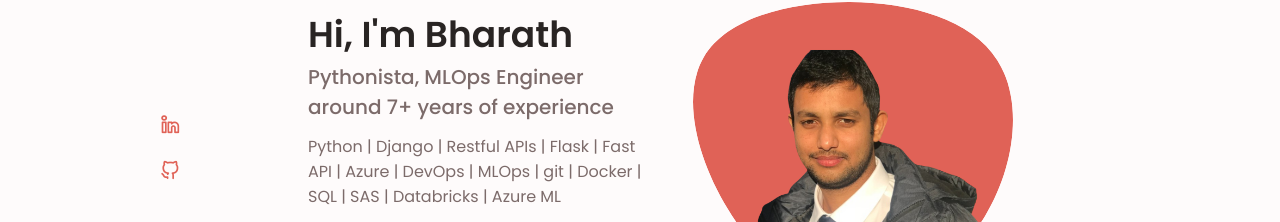
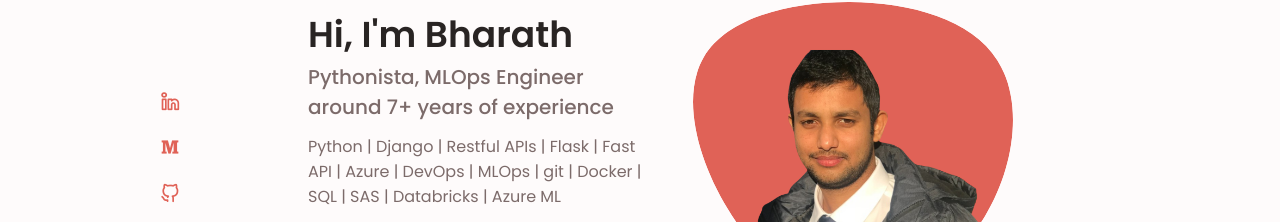
Before and after one commit to bharath-kalluru/bharath-kalluru.github.io, a plain HTML site: page index.html in a window 1280 px wide. Shown: the part 182-404 px from the top of the page. Drawn offline with nearby package versions, Linux system fonts and the light colour scheme.

Commit message:
Updated index.html

```diff
--- a/index.html
+++ b/index.html
@@ -104,9 +104,9 @@
                             </a>
 
 
-				<!--a href="https://medium.com/@bharath-kalluru" target="_blank" class="home__social-icon">
+				<a href="https://medium.com/@bharath-kalluru" target="_blank" class="home__social-icon">
                                 <i class="uil uil-medium-m"></i>
-			</a-->
+			</a>
                             <a href="https://github.com/bharath-kalluru" target="_blank" class="home__social-icon">
                                 <i class="uil uil-github-alt"></i>
                             </a>
```
